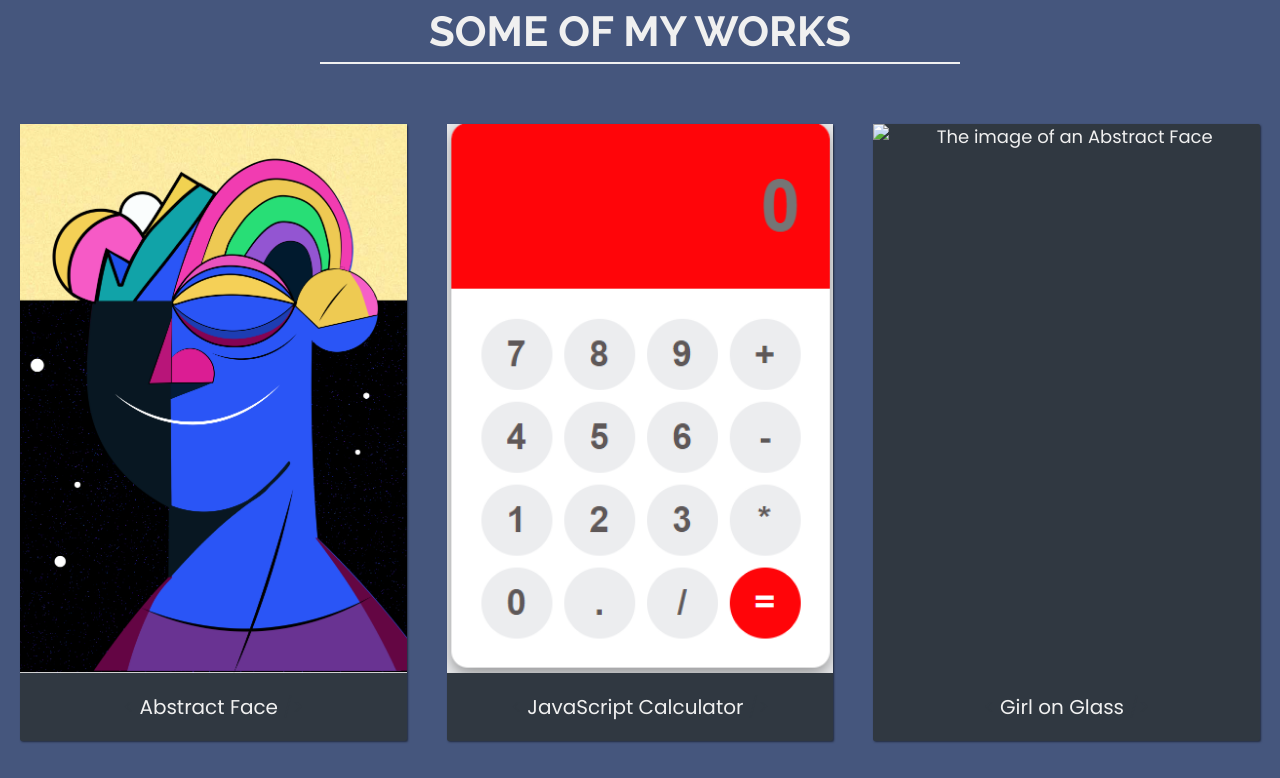
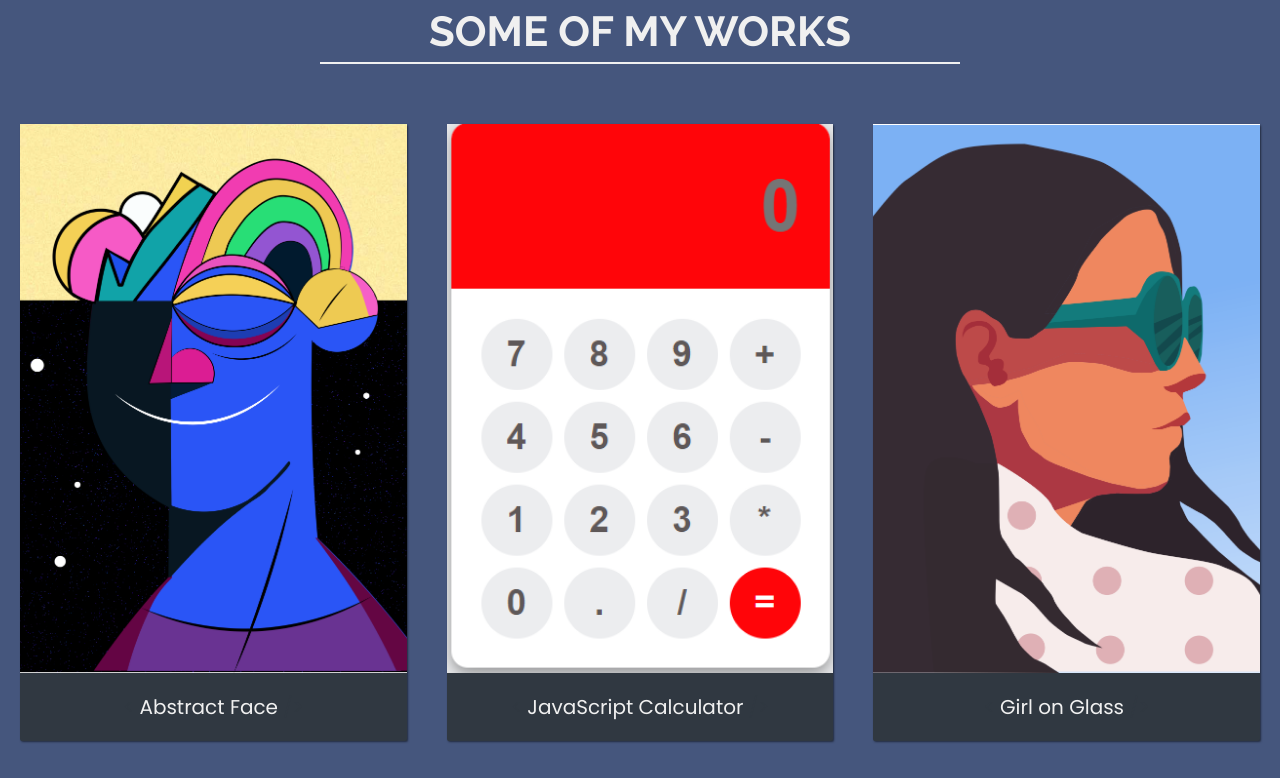
Before and after one commit to Jyotiraj-SVNIT/portfolio, a plain HTML site: page index.html in a window 1280 px wide. Shown: the part 897-1675 px from the top of the page. Drawn offline with Linux system fonts and the light colour scheme; files whose address does not match are found by name.

Commit message:
Personal Webpage

```diff
--- a/index.html
+++ b/index.html
@@ -52,7 +52,7 @@
         <div class="projects-grid">
             <a href="#" target="_blank" class="project project-tile">
             <img class="project-image"
-            src="C:\Users\jyoti\OneDrive\Desktop\RIAC\Images\AbstractFace.png"
+            src="https://raw.githubusercontent.com/Jyotiraj-SVNIT/portfolio/main/AbstractFace.png"
             alt="The image of an Abstract Face"/>
 
             <p class="project-title">
@@ -79,8 +79,8 @@
         </a>
         <a href="#" target="_blank" class="project project-tile">
             <img class="project-image"
-            src=""
-            alt="The image of an Abstract Face"/>
+            src="https://raw.githubusercontent.com/Jyotiraj-SVNIT/portfolio/main/GirlOnGlass.png"
+            alt="The image of a girl on glass"/>
 
             <p class="project-title">
                 <span class="code">&lt;</span>
@@ -106,8 +106,8 @@
           </a>
           <a href="#" target="_blank" class="project project-tile">
             <img class="project-image"
-            src="C:\Users\jyoti\OneDrive\Desktop\RIAC\Images\BoyDancingOnFloor1.png"
-            alt="The image of an Abstract Face"/>
+            src="https://raw.githubusercontent.com/Jyotiraj-SVNIT/portfolio/main/BoyDancingOnFloor1.png"
+            alt="The image of a boy dancing on the floor"/>
 
             <p class="project-title">
                 <span class="code">&lt;</span>
```
